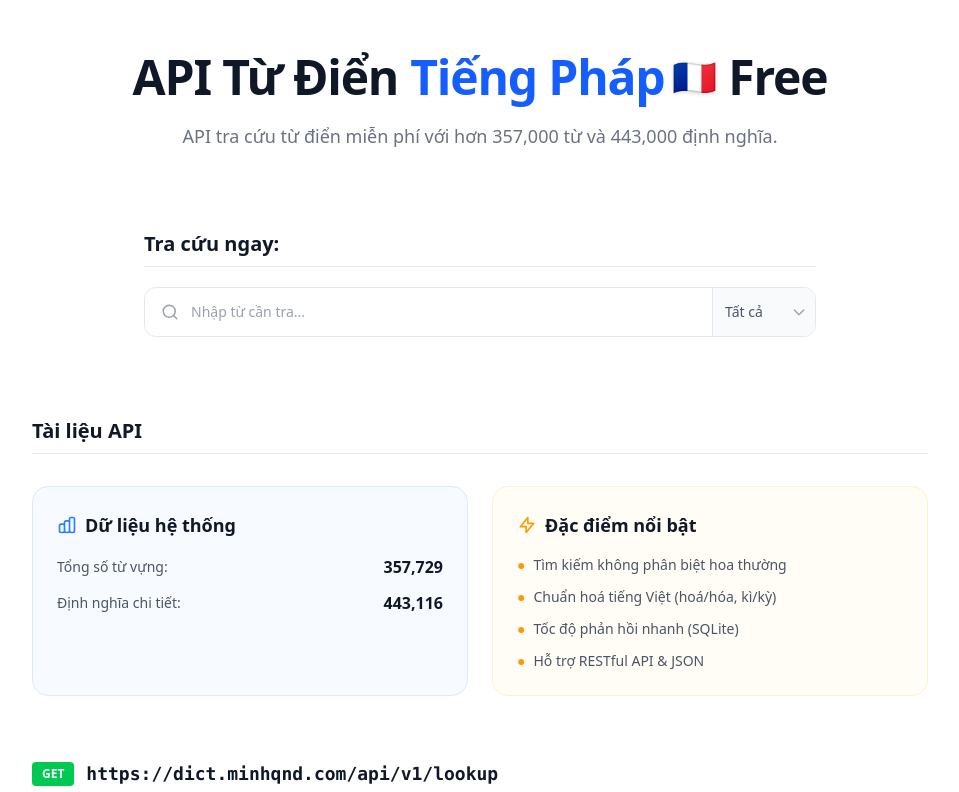
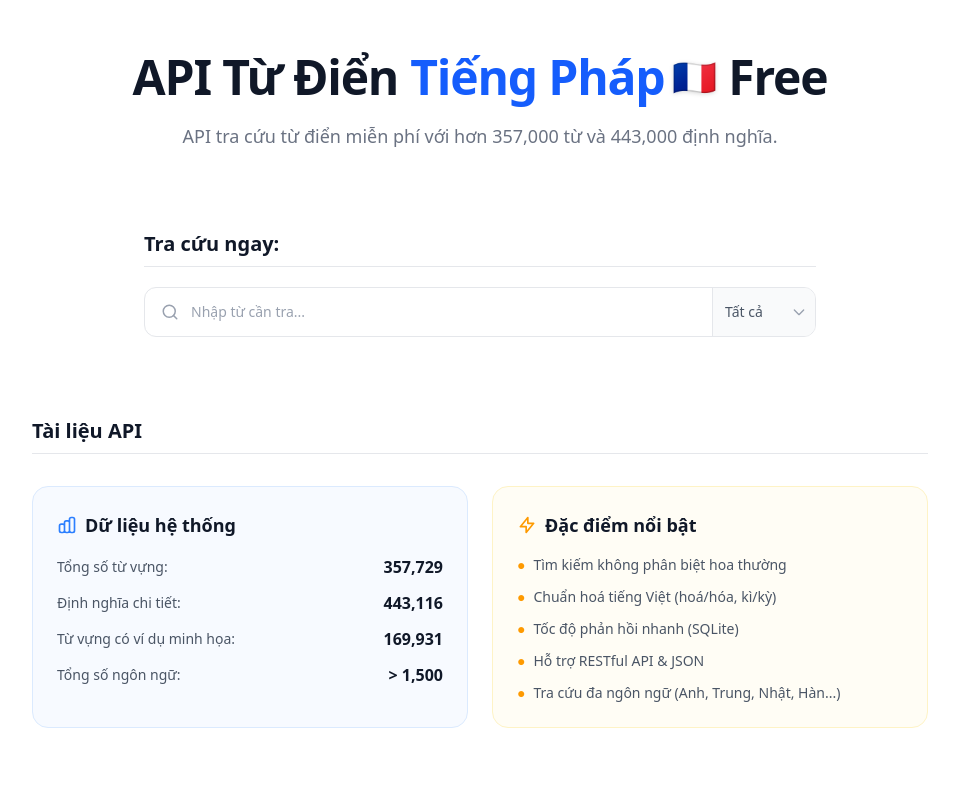
Before and after one commit to cuongcog04/dictionary, a Next.js app: page / in a window 1280 px wide. Shown: the top 792 px of the page, without its empty margins (160-1119 px from the left). Built offline with nearby package versions, Linux system fonts and the light colour scheme.

Commit message:
feat: add new system statistics, multilingual lookup feature, and encoding example to documentation.

```diff
--- a/app/components/DictionaryDocumentation.tsx
+++ b/app/components/DictionaryDocumentation.tsx
@@ -231,8 +231,13 @@ export default function DictionaryDocumentation() {
                                 Lưu ý về Encoding
                             </h4>
                             <p className="text-sm text-gray-600 dark:text-gray-400 mb-3">
-                                Tiếng Việt có dấu cần được encode theo chuẩn <strong>UTF-8 URL encoding</strong>.
+                                Tiếng Việt có dấu cần được encode theo chuẩn <strong>UTF-8 URL encoding</strong>:
                             </p>
+                            <div className="bg-white dark:bg-[#0a0a0a] rounded-lg p-3 font-mono text-xs overflow-x-auto border border-blue-100 dark:border-blue-900/30">
+                                <div className="text-gray-500 dark:text-gray-500">{`// JavaScript`}</div>
+                                <div><span className="text-blue-600 dark:text-blue-400">encodeURIComponent</span>(<span className="text-emerald-600 dark:text-emerald-400">&quot;học sinh&quot;</span>)</div>
+                                <div className="text-gray-400 dark:text-gray-600 mt-1">→ &quot;h%E1%BB%8Dc%20sinh&quot;</div>
+                            </div>
                         </div>
 
                         <div className="p-5 rounded-xl bg-emerald-50/50 dark:bg-emerald-900/10 border border-emerald-100 dark:border-emerald-900/20">
--- a/app/components/SystemStats.tsx
+++ b/app/components/SystemStats.tsx
@@ -16,6 +16,14 @@ export default function SystemStats() {
                     <li className="flex items-center justify-between">
                         <span>Định nghĩa chi tiết:</span>
                         <span className="font-semibold text-gray-900 dark:text-white text-sm sm:text-base">443,116</span>
+                    </li>
+                    <li className="flex items-center justify-between">
+                        <span>Từ vựng có ví dụ minh họa:</span>
+                        <span className="font-semibold text-gray-900 dark:text-white text-sm sm:text-base">169,931</span>
+                    </li>
+                    <li className="flex items-center justify-between">
+                        <span>Tổng số ngôn ngữ:</span>
+                        <span className="font-semibold text-gray-900 dark:text-white text-sm sm:text-base">&gt; 1,500</span>
                     </li>
                 </ul>
             </div>
@@ -43,6 +51,10 @@ export default function SystemStats() {
                         <span className="text-amber-500 font-bold">●</span>
                         <span>Hỗ trợ RESTful API & JSON</span>
                     </li>
+                    <li className="flex gap-2">
+                        <span className="text-amber-500 font-bold">●</span>
+                        <span>Tra cứu đa ngôn ngữ (Anh, Trung, Nhật, Hàn...)</span>
+                    </li>
                 </ul>
             </div>
         </div>
```
